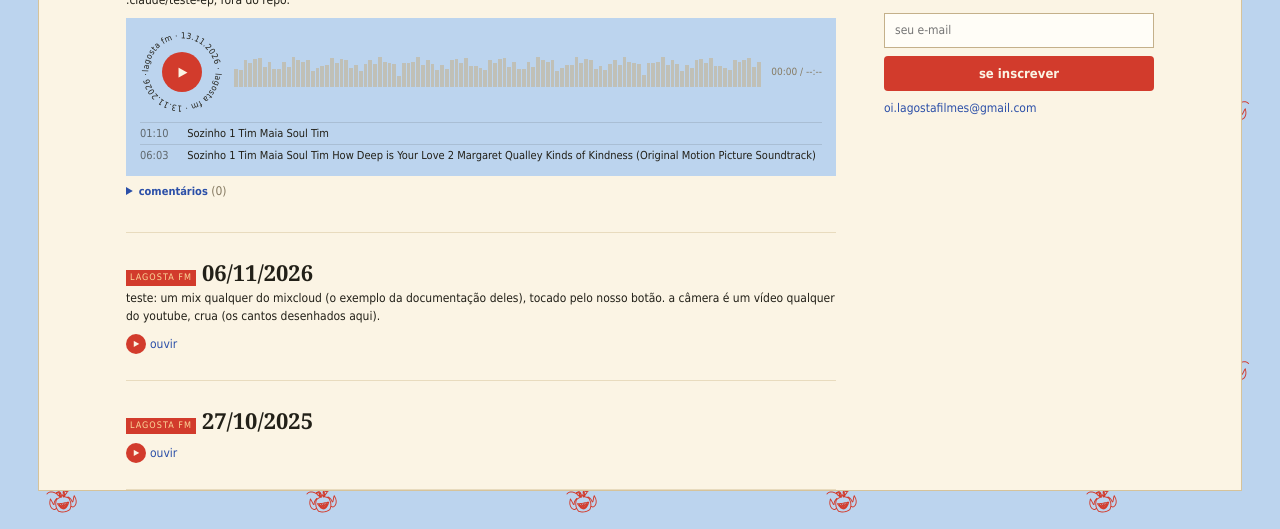
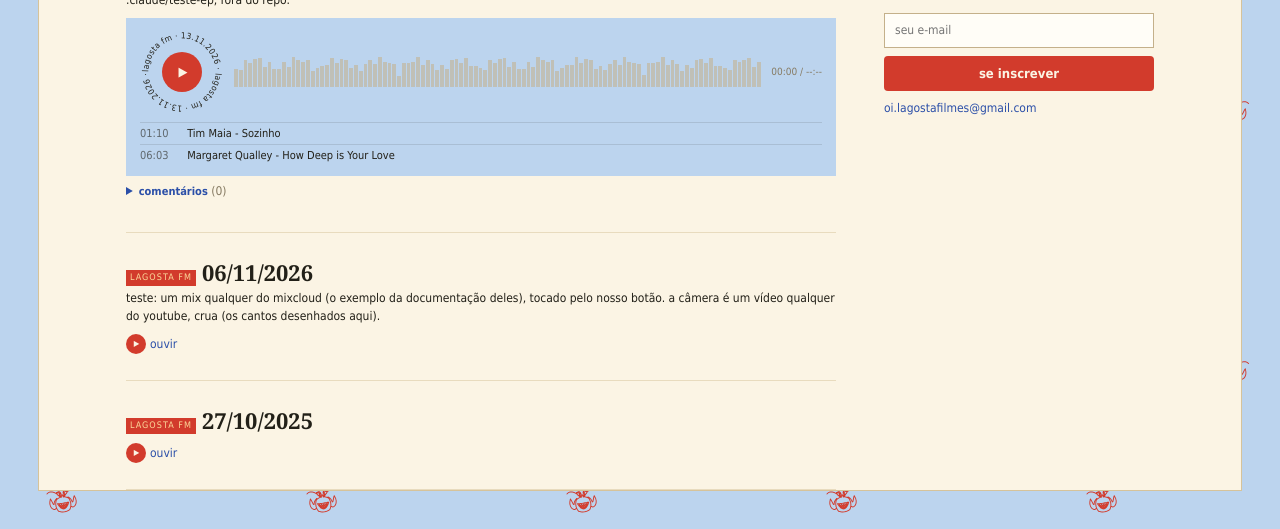
Before and after one commit to lagostafilmes/lagostafilmes.github.io, a plain HTML site: page index.html in a window 1280 px wide. Shown: the part 854-1383 px from the top of the page. Drawn offline with Linux system fonts and the light colour scheme; no server answers.

Commit message:
Episódio de teste do ensaio com a tracklist corrigida: "artista - faixa"
Co-Authored-By: Claude Opus 5.5 <noreply@anthropic.com>

```diff
--- a/index.html
+++ b/index.html
@@ -1416,8 +1416,8 @@ resumo: "teste: o ensaio de 13/11, com o vídeo mudo do obs (os cantos já vêm
 video: ".claude/teste-ep/001-video.mp4",
 audio: ".claude/teste-ep/001.mp3",
 faixas: [
-"00:01:10  Sozinho 1 Tim Maia Soul Tim",
-"00:06:03  Sozinho 1 Tim Maia Soul Tim How Deep is Your Love 2 Margaret Qualley Kinds of Kindness (Original Motion Picture Soundtrack)"
+"00:01:10  Tim Maia - Sozinho",
+"00:06:03  Margaret Qualley - How Deep is Your Love"
 ]
 }
 ];
```
